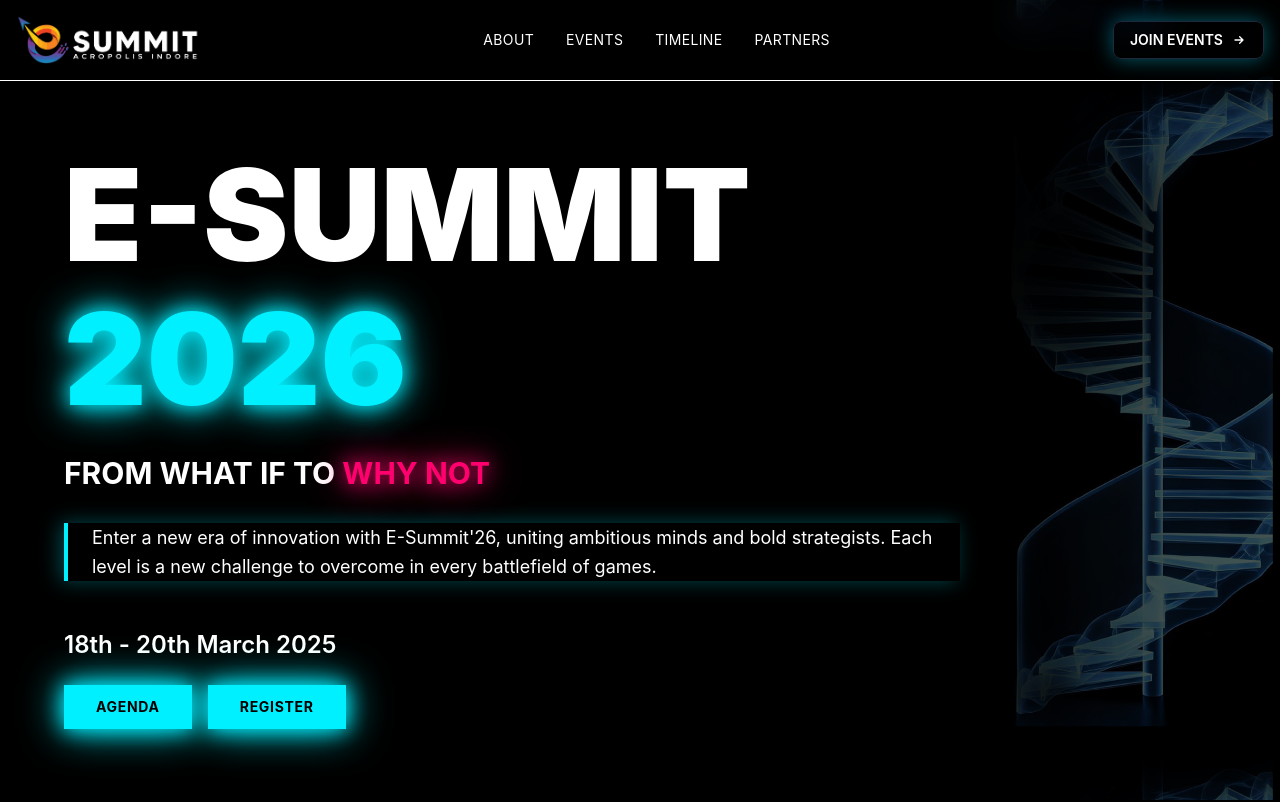
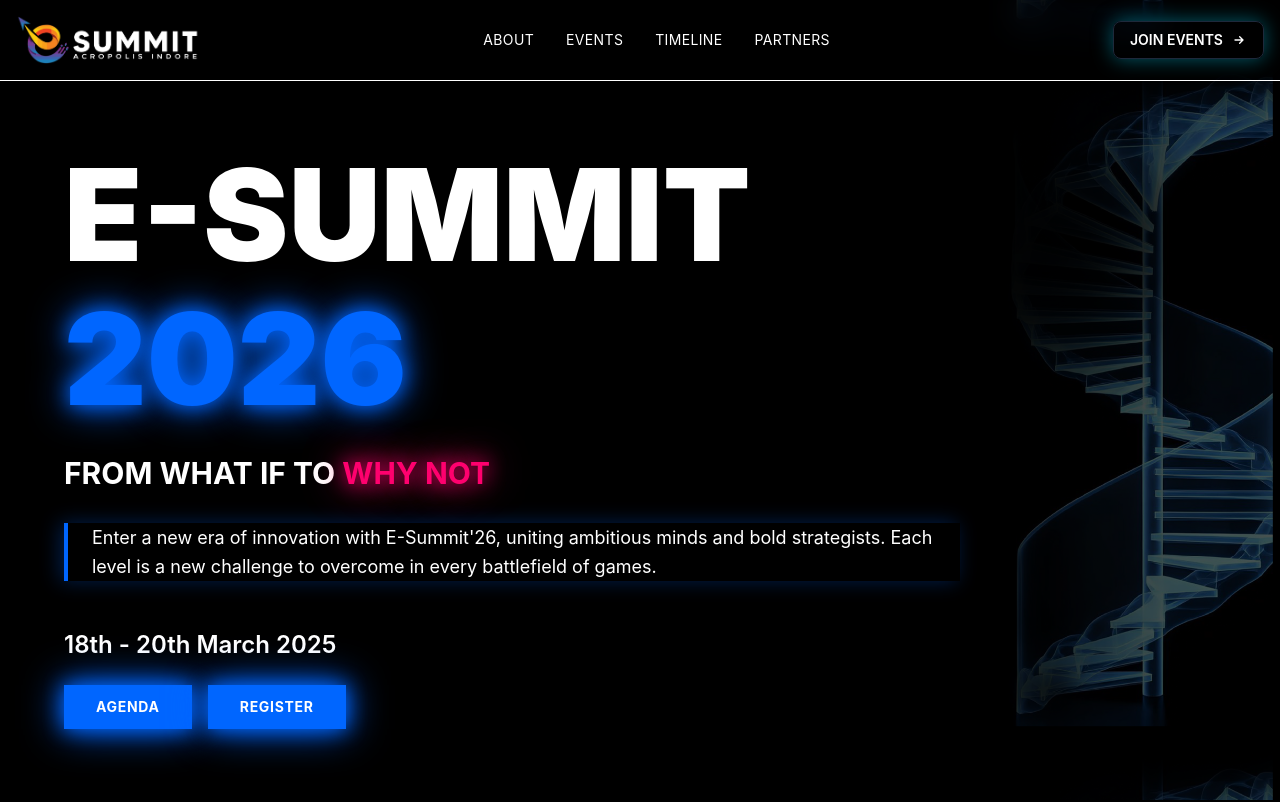
Before and after one commit to Ansh-mick27/AIIHFound_E_summit, a Next.js app: page / in a window 1280 px wide. Shown: the top 802 px of the page. Built offline with nearby package versions, Linux system fonts and the light colour scheme.

Commit message:
Update hero section colors from cyan to cobalt blue

```diff
--- a/src/components/CyberpunkHero.tsx
+++ b/src/components/CyberpunkHero.tsx
@@ -47,8 +47,8 @@ export default function CyberpunkHero() {
                     transition={{ duration: 0.6, delay: 0.1 }}
                     className="text-7xl md:text-9xl font-black mb-8"
                     style={{
-                        color: '#00F0FF',
-                        textShadow: '0 0 20px #00F0FF, 0 0 40px #00F0FF'
+                        color: '#0066FF',
+                        textShadow: '0 0 20px #0066FF, 0 0 40px #0066FF'
                     }}
                 >
                     2026
@@ -74,8 +74,8 @@ export default function CyberpunkHero() {
                     transition={{ duration: 0.6, delay: 0.3 }}
                     className="border-l-4 pl-6 mb-12"
                     style={{
-                        borderColor: '#00F0FF',
-                        boxShadow: '-4px 0 20px rgba(0, 240, 255, 0.3)'
+                        borderColor: '#0066FF',
+                        boxShadow: '-4px 0 20px rgba(0, 102, 255, 0.3)'
                     }}
                 >
                     <p className="text-base md:text-lg leading-relaxed">
@@ -104,9 +104,9 @@ export default function CyberpunkHero() {
                         <button
                             className="px-8 py-3 font-bold uppercase text-sm tracking-wider transition-all hover:scale-105"
                             style={{
-                                backgroundColor: '#00F0FF',
-                                color: '#000',
-                                boxShadow: '0 0 20px #00F0FF, 0 0 40px #00F0FF'
+                                backgroundColor: '#0066FF',
+                                color: '#FFF',
+                                boxShadow: '0 0 20px #0066FF, 0 0 40px #0066FF'
                             }}
                         >
                             AGENDA
@@ -116,9 +116,9 @@ export default function CyberpunkHero() {
                         <button
                             className="px-8 py-3 font-bold uppercase text-sm tracking-wider transition-all hover:scale-105"
                             style={{
-                                backgroundColor: '#00F0FF',
-                                color: '#000',
-                                boxShadow: '0 0 20px #00F0FF, 0 0 40px #00F0FF'
+                                backgroundColor: '#0066FF',
+                                color: '#FFF',
+                                boxShadow: '0 0 20px #0066FF, 0 0 40px #0066FF'
                             }}
                         >
                             REGISTER
```
